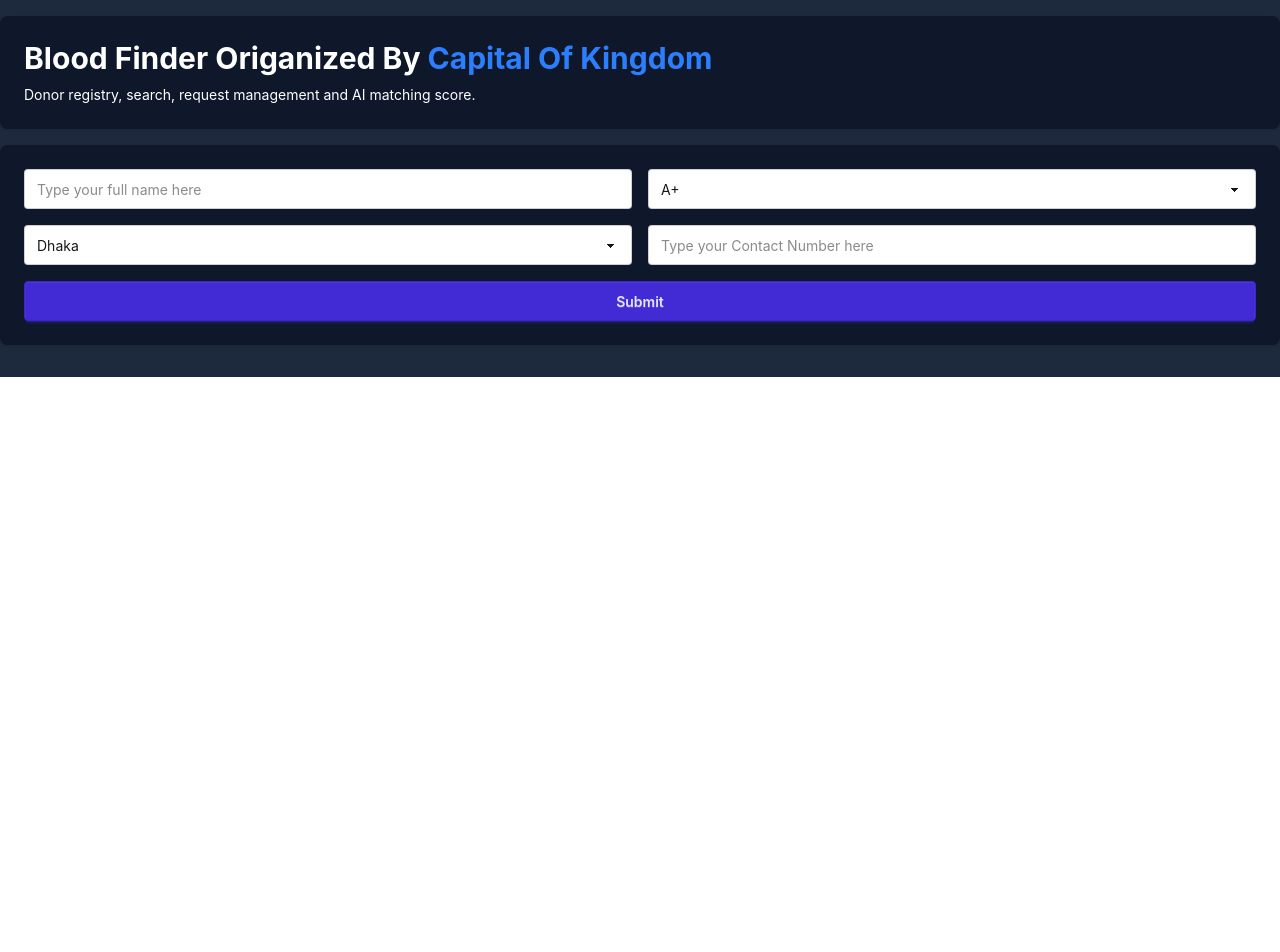
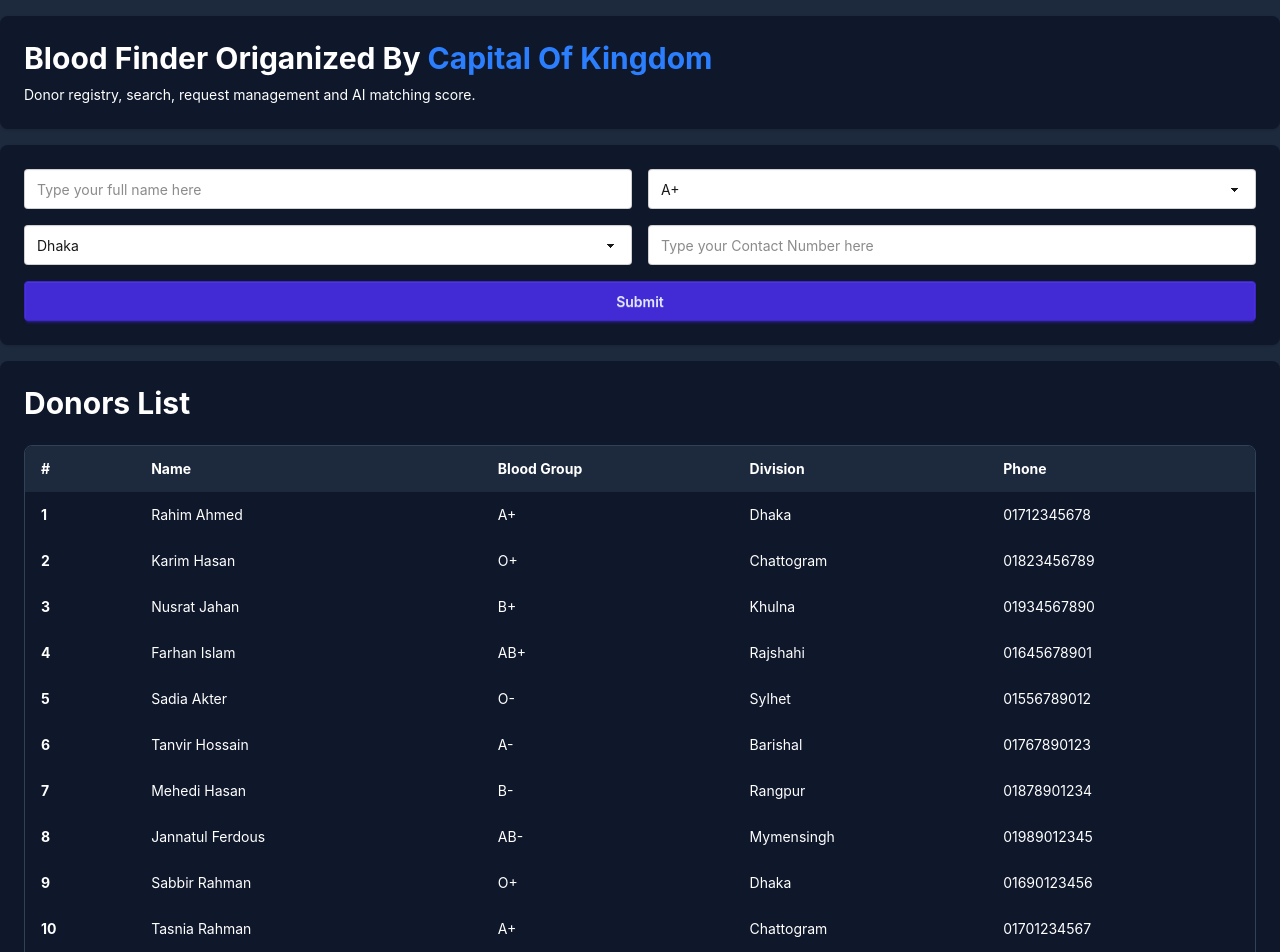
Before and after one commit to TheRudraBro/BloodDonorSearching, a React (Vite) app: page / in a window 1280 px wide. Shown: the top 952 px of the page. Before the commit the page ends 800 px from the top, so only its background shows below. Built offline with nearby package versions, Linux system fonts and the light colour scheme.

Commit message:
List Showing

```diff
--- a/src/components/DonorList.jsx
+++ b/src/components/DonorList.jsx
@@ -1,24 +1,60 @@
-import React, {useEffect, useState} from 'react';
-
-
-
+import React, { useEffect, useState } from "react";
 
 const DonorList = () => {
-const [donosrs, setDonors] = React.useState([]);
+  const [donors, setDonors] = useState([]);
 
   useEffect(() => {
     async function loadDonors() {
-const res = await fetch('/public/data.json');
+      try {
+        const res = await fetch("/data.json");
         const data = await res.json();
         setDonors(data);
+      } catch (error) {
+        console.error("Error loading donors:", error);
       }
+    }
+
     loadDonors();
   }, []);
 
-  console.log(donosrs, "Donors List:");
+  return (
+    <div className="card bg-slate-900 shadow-lg">
+      <div className="card-body">
+        <h2 className="text-3xl font-bold text-white mb-4">
+          Donors List
+        </h2>
 
+        <div className="overflow-x-auto rounded-lg border border-slate-700">
+          <table className="table w-full">
+            <thead className="bg-slate-800 text-white">
+              <tr>
+                <th>#</th>
+                <th>Name</th>
+                <th>Blood Group</th>
+                <th>Division</th>
+                <th>Phone</th>
+              </tr>
+            </thead>
 
-    return <div></div>;
+            <tbody>
+              {donors.map((donor, index) => (
+                <tr
+                  key={donor.id}
+                  className="text-white border-b border-slate-700 hover:bg-slate-800"
+                >
+                  <th>{index + 1}</th>
+                  <td>{donor.name}</td>
+                  <td>{donor.bloodGroup}</td>
+                  <td>{donor.division}</td>
+                  <td>{donor.phone}</td>
+                </tr>
+              ))}
+            </tbody>
+          </table>
+        </div>
+      </div>
+    </div>
+  );
 };
 
 export default DonorList;
```
Lines whose indentation alone changed are shown as unchanged.
